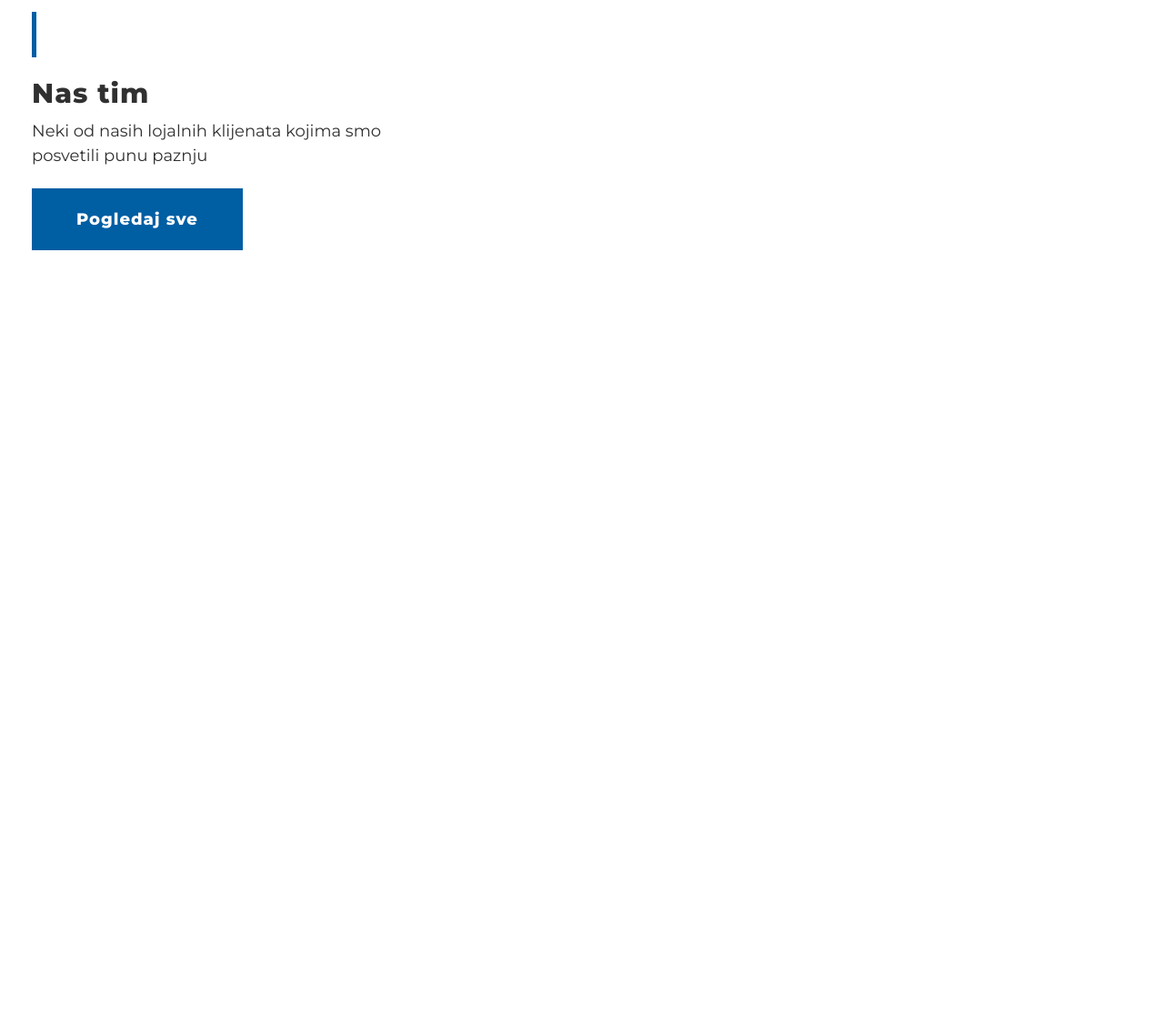
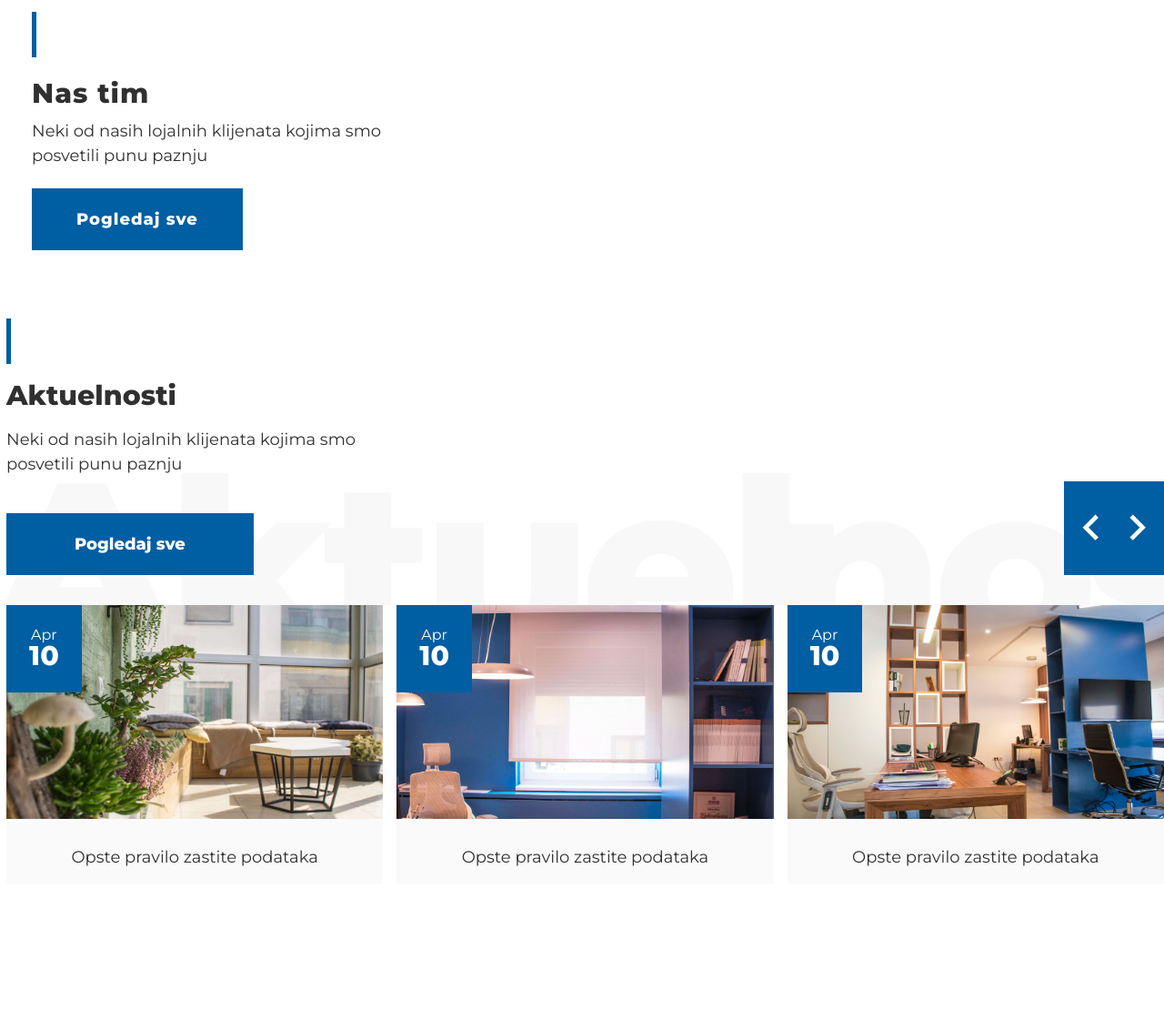
Before and after one commit to milanzivanov/popart-fe-task2019, a website: page index.html in a window 1280 px wide. Shown: the part 4973-6094 px from the top of the page at 91% size. Before the commit the page ends 5273 px from the top, so only its background shows below. Drawn offline with nearby package versions, Linux system fonts and the light colour scheme.

Commit message:
act pixelperfect

```diff
--- a/index.html
+++ b/index.html
@@ -530,7 +530,7 @@
   </section>
 
   <!-- aktuelnost -->
-  <!-- <section class="container-act">
+  <section class="container-act">
     <div class="act-content">
       <div class="act-content_top">
 
@@ -542,10 +542,10 @@
           <a href="#" class="blue-btn link-hover">
             Pogledaj sve
           </a>
-        </div> -->
+        </div>
 
         <!-- custom navigation for slider 2-->
-        <!-- <div class="flex-container2 svg-slider-btn">
+        <div class="flex-container2 svg-slider-btn">
           <a href="#" class="flex-prev">
             <svg class="icon icon-slider_arrow">
               <use xlink:href="./img/svg_sprite.svg#icon-arrow-left"></use>
@@ -561,10 +561,10 @@
 
     </div>
 
-  </section> -->
+  </section>
 
   <!-- slider2 -->
-  <!-- <div id="secondary-slider" class="flexslider">
+  <div id="secondary-slider" class="flexslider">
     <ul class="slides">
       <li>
         <img src="./img/Kanc1.jpg" />
@@ -673,7 +673,7 @@
       </li>
 
     </ul>
-  </div> -->
+  </div>
 
   <!-- ponuda -->
   <!-- <section class="container-offer">
--- a/js/main.js
+++ b/js/main.js
@@ -31,8 +31,8 @@ $(window).load(function() {
         animation: 'slide',
         customDirectionNav: $(".flex-container2 a"),
         animationLoop: false,
-        itemWidth: 350,
-        itemMargin: 37,
+        itemWidth: 210,
+        itemMargin: 15,
         minItems: 3,
         maxItems: 3
     });
--- a/sass/main.scss
+++ b/sass/main.scss
@@ -1095,14 +1095,14 @@
   }
 
   .act-content {
-    max-width: 1626px;
-    margin: 0 30px 0 265px;
+    max-width: 1393px;
+    margin: auto;
 
     display: flex;
     justify-content: space-between;
     flex-flow: row wrap;
 
-    padding: 100px 0 0 0;
+    padding: 50px 0 0 7px;
 
     @include breakpoint (mobile) {
       flex-flow: column;
@@ -1146,12 +1146,16 @@
           }
 
         }
+
+        .blue-btn {
+          padding: 25px 75px;
+          letter-spacing: 0;
+        }
       }
 
       .svg-slider-btn {
         align-self: flex-end;
         background-color: $blue1;
-        padding: 25px 0;
 
         @include breakpoint (mobile) {
           order: 5;
@@ -1173,8 +1177,9 @@
 
 #secondary-slider {
 
-  max-width: 1626px;
-  margin: 0 30px 0 265px;
+  max-width: 1393px;
+  margin: auto;
+  padding: 0 0 0 7px;
 
   @include breakpoint (mobile) {
     max-width: 100%;
@@ -1195,10 +1200,9 @@
 
       img {
         height: 50vh;
-        max-height: 350px; /*maximum height for all slides*/
-        width: auto; /*proper aspect ratio of images*/
+        max-height: 235px; /*maximum height for all slides*/
+        width: 100%; /*proper aspect ratio of images*/
         max-width: 100%; /*maximum width for all slides*/
-        margin: 0 auto; /*centering images in the container*/
 
         @include breakpoint (mobile) {
           height: 25vh;
@@ -1236,7 +1240,7 @@
       }
 
       .act-capture-text {
-        padding: 25px;
+        padding: 33px 0 20px 0;
         background: #fafafa;
         text-align: center;
         p {
@@ -1285,7 +1289,7 @@
 
 
 
-
+//////////////////////
 // ponuda
 .container-offer {
   .offer-content {
```
Also changed, not shown: build/js/main.js, css/main.css.
